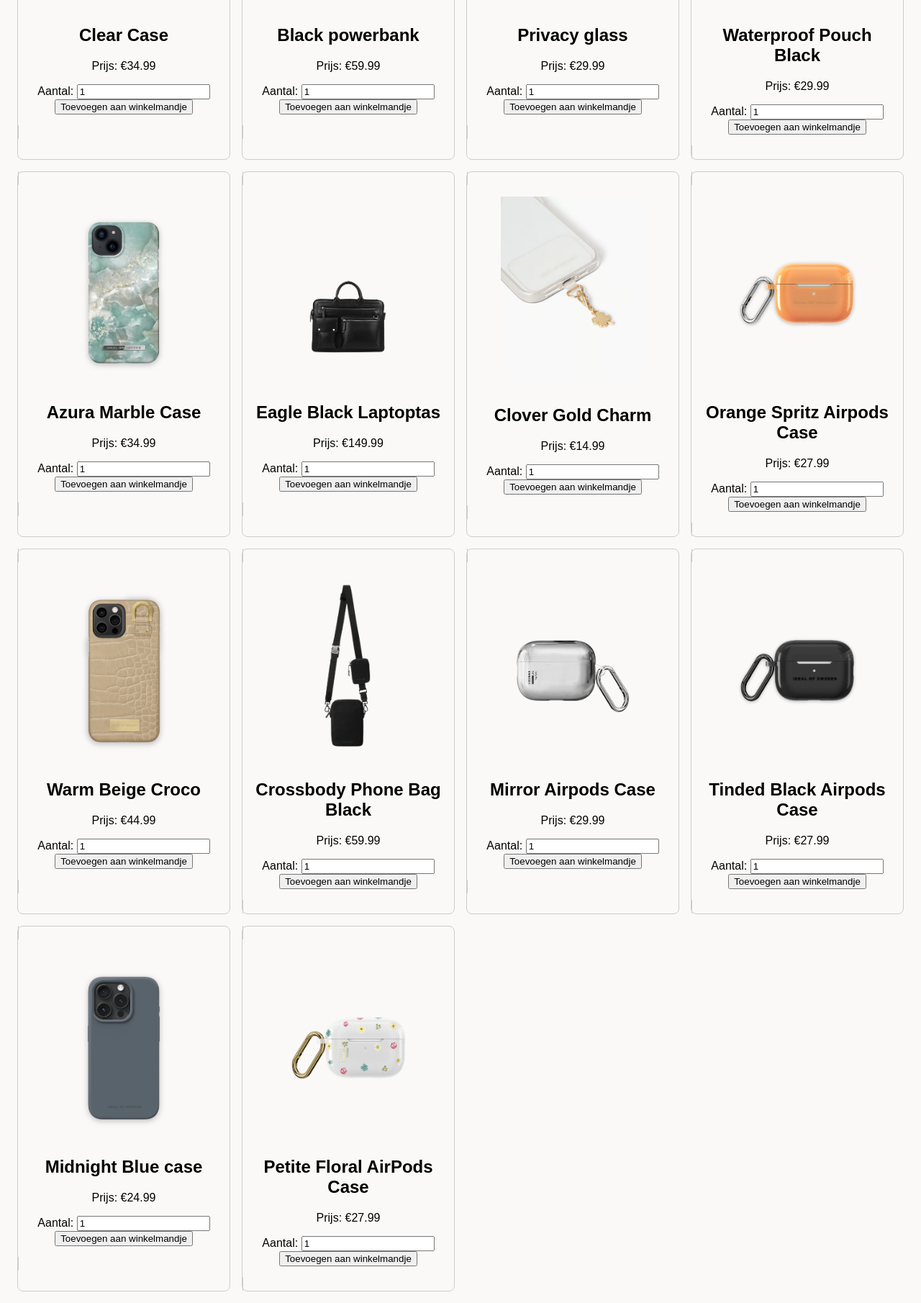
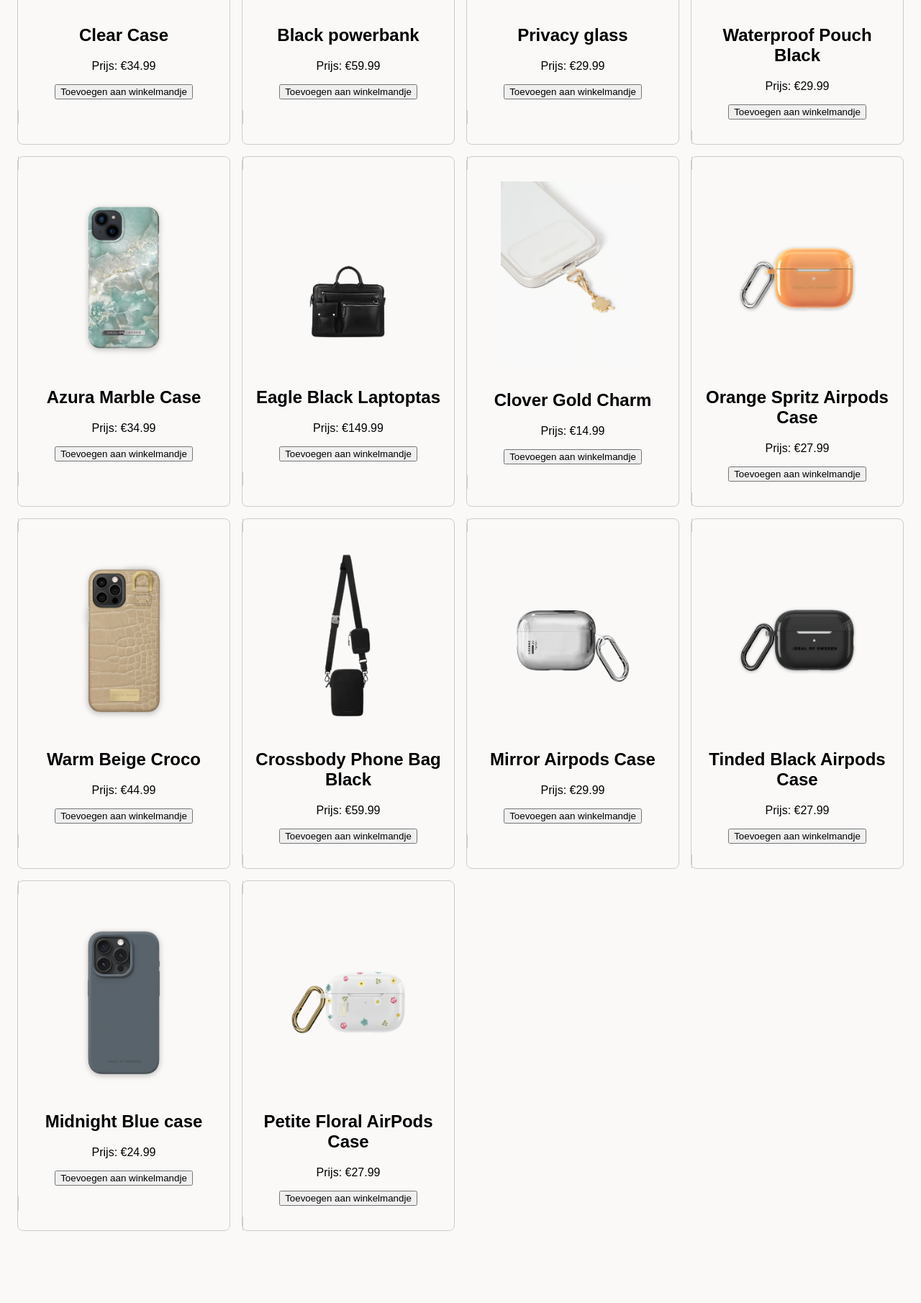
Before and after one commit to Fien1004/Webshop_phone_accesoires, a PHP site: page /index.php in a window 1280 px wide. Shown: the part 454-2264 px from the top of the page at 72% size. After the commit the page ends 2164 px from the top, so only its background shows below. Run offline with PHP 8.4, Linux system fonts and the light colour scheme; the visitor is signed in with stand-in values (Sample User, id 1); data comes from the database, SQL or seed files in the repository.

Commit message:
rerfactor: admin.php

```diff
--- a/index.php
+++ b/index.php
@@ -111,8 +111,8 @@ try {
                 <!-- Formulier voor toevoegen aan winkelmandje -->
                 <form action="index.php" method="post">
                     <input type="hidden" name="product_id" value="<?php echo $product['id']; ?>">
-                    <label for="quantity_<?php echo $product['id']; ?>">Aantal:</label>
-                    <input type="number" id="quantity_<?php echo $product['id']; ?>" name="quantity" value="1" min="1">
+                    <!-- <label for="quantity_<?//php echo $product['id']; ?>">Aantal:</label>
+                    <input type="number" id="quantity_<?php //echo $product['id']; ?>" name="quantity" value="1" min="1"> -->
                     <button type="submit">Toevoegen aan winkelmandje</button>
                 </form>
             </article>
```
Also changed, not shown: admins.php (renamed from Admin.php).
